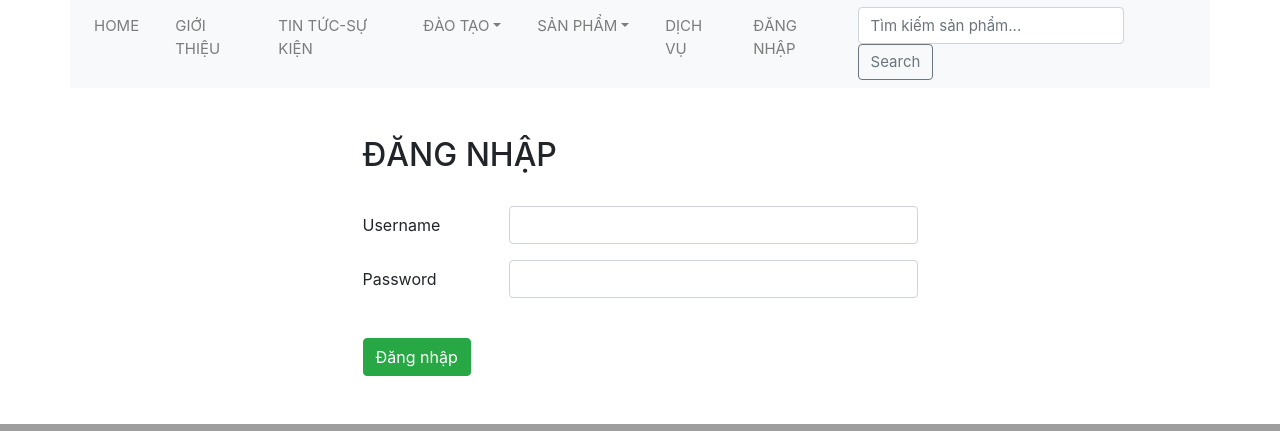
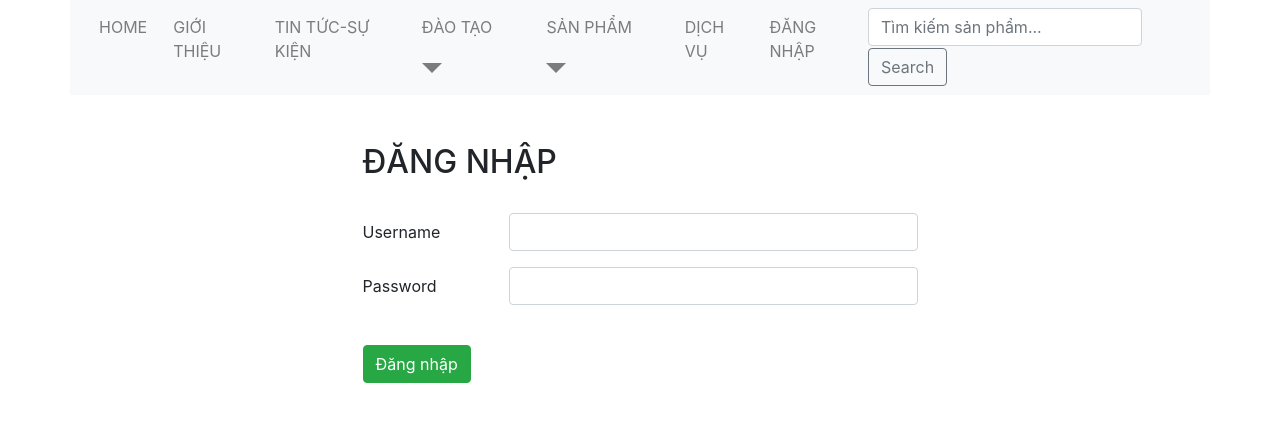
Before and after one commit to ngosangns/vietthuong, a PHP site: page /login.php in a window 1280 px wide. Shown: the part 856-1287 px from the top of the page. Run offline with PHP 8.4, Linux system fonts and the light colour scheme; some libraries are stand-ins or nearby versions.

Commit message:
edit navbar

```diff
--- a/css/style.css
+++ b/css/style.css
@@ -4,19 +4,6 @@
     text-align: center;
     display: inline-block;
     width: 100%;
-}
-#main-menu *{
-font-size:15px!important;
-margin-right:10px;
-
-}
-#main-menu li:hover *{
-font-size:15px!important;
-margin-right:10px;
-color:#080706;
-}
-#main-menu ul li{
-	color:red;
 }
 /* Header */
 header {
@@ -29,11 +16,15 @@ header {
 /* Main banner */
 
 /* Navbar */
+.dropdown-toggle::after {
+	font-size: 35px;
+	vertical-align: baseline;
+}
 .dropdown:hover>.dropdown-menu {
     display: block;
 }
-.dropdown>.dropdown-toggle:active {
-    pointer-events: none;
+#main-menu li {
+	padding: 0 5px;
 }
 /* Section */
 section {
--- a/dbconnect.php
+++ b/dbconnect.php
@@ -1,8 +1,8 @@
 <?php
 	// connect database
 	$db_host = "localhost";
-	$db_user = "kshinedo_logka";
-	$db_pass = "jikmli";
+	$db_user = "root";
+	$db_pass = "";
 	$db_name = "kshinedo_logka";
 	$GLOBALS['db_connect'] = mysqli_connect($db_host, $db_user, $db_pass, $db_name) or die ("error connect");
 	$db_connect = $GLOBALS['db_connect'];
--- a/lib.php
+++ b/lib.php
@@ -149,10 +149,9 @@
                             <a class="nav-link" href="./tintuc.php">TIN TỨC-SỰ KIỆN</a>
                         </li>
                         <li class="nav-item dropdown">
-                            <a class="nav-link dropdown-toggle" href="#daotao" id="navbarDropdown" role="button" data-toggle="dropdown" aria-haspopup="true" aria-expanded="false">ĐÀO TẠO</a>
+                            <a class="nav-link d-inline-block" href="#daotao">ĐÀO TẠO</a>
+                            <a class="nav-link d-inline-block dropdown-toggle" id="navbarDropdown" role="button" data-toggle="dropdown" aria-haspopup="true" aria-expanded="false"></a>
                             <div class="dropdown-menu" aria-labelledby="navbarDropdown">
-                                <a class="dropdown-item" href="./#daotao">KHÓA HỌC</a>
-                                <div class="dropdown-divider"></div>
                                 <a class="dropdown-item" href="./baiviet.php?id=6">- KHÓA HỌC PIANO</a>
                                 <a class="dropdown-item" href="./baiviet.php?id=10">- KHÓA HỌC GUITAR</a>
                                 <a class="dropdown-item" href="./baiviet.php?id=13">- KHÓA HỌC UKULELE</a>
@@ -164,7 +163,8 @@
                             </div>
                         </li>
                         <li class="nav-item dropdown">
-                            <a class="nav-link dropdown-toggle" href="#sanpham" id="navbarDropdown" role="button" data-toggle="dropdown" aria-haspopup="true" aria-expanded="false">SẢN PHẨM</a>
+                            <a class="nav-link d-inline-block" href="#sanpham">SẢN PHẨM</a>
+                            <a class="nav-link d-inline-block dropdown-toggle" id="navbarDropdown" role="button" data-toggle="dropdown" aria-haspopup="true" aria-expanded="false"></a>
                             <div class="dropdown-menu" aria-labelledby="navbarDropdown">
                                 <a class="dropdown-item" href="./search.php?search=Piano">ĐÀN PIANO</a>
                                 <div class="dropdown-divider"></div>
@@ -186,7 +186,8 @@
                                 if(kt_level($_COOKIE['userid'], $_COOKIE['password'])>0) {
                                     ?>
                         <li class="nav-item dropdown">
-                            <a class="nav-link dropdown-toggle" href="#sanpham" id="navbarDropdown" role="button" data-toggle="dropdown" aria-haspopup="true" aria-expanded="false">ADMIN</a>
+                            <a class="nav-link d-inline-block" href="#daotao">ADMIN</a>
+                            <a class="nav-link d-inline-block dropdown-toggle" id="navbarDropdown" role="button" data-toggle="dropdown" aria-haspopup="true" aria-expanded="false"></a>
                             <div class="dropdown-menu" aria-labelledby="navbarDropdown">
                                 <a class="dropdown-item" href="./upload-sanpham.php">ĐĂNG SẢN PHẨM</a>
                                 <a class="dropdown-item" href="./upload-baiviet.php">ĐĂNG BÀI VIẾT</a>
@@ -216,6 +217,12 @@
                     </ul>
                 </div>
             </nav>
+            <script>
+                // $('.dropdown-toggle').off().on("click", function(e) {
+                //     e.preventDefault();
+                //     window.location = $(this).attr('href');
+                // });
+            </script>
         </header>
         <?php
     }
```
